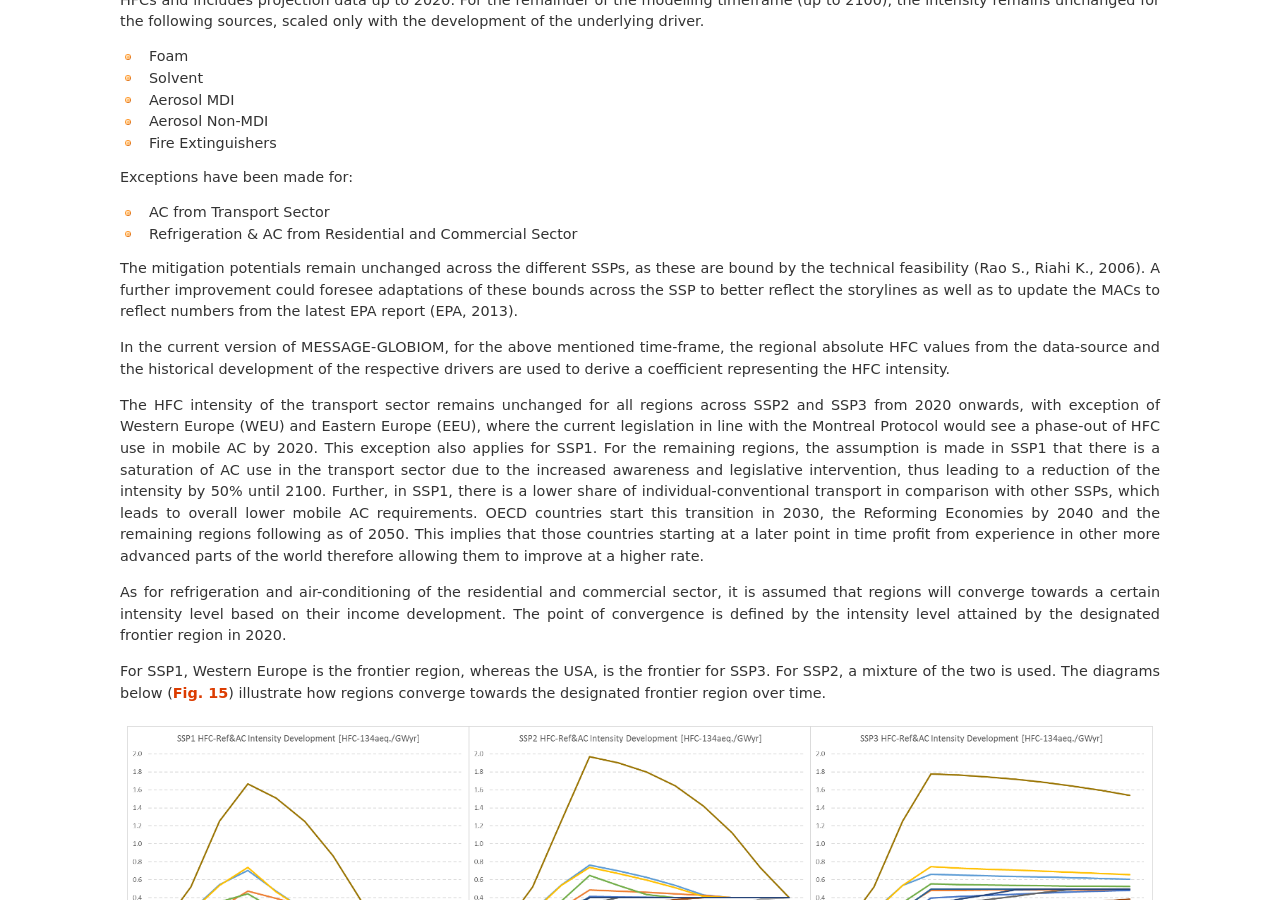
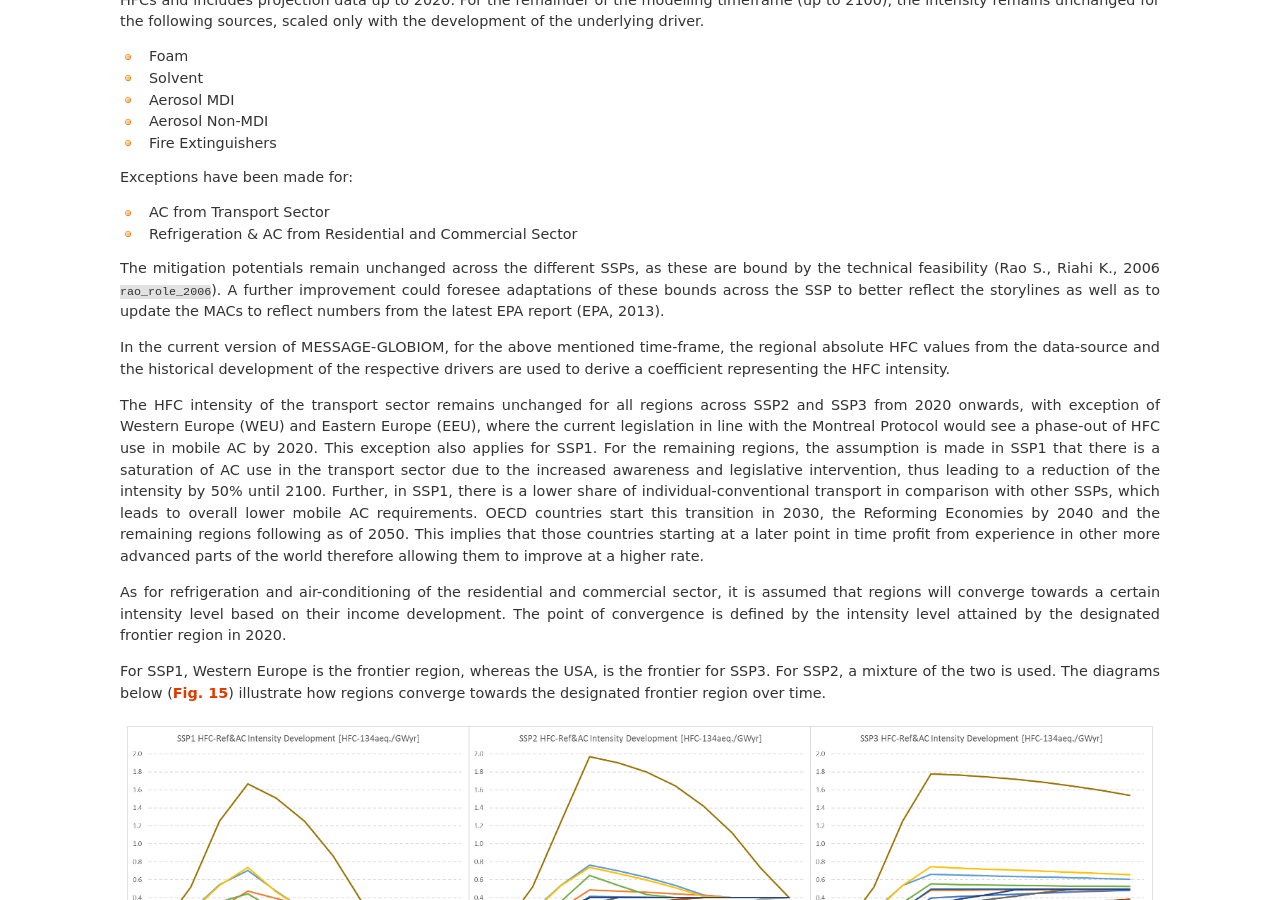
Before and after one commit to yiyi1991/message-ix-models, a Sphinx documentation site: the page built from doc/global/source/message_globiom/climate/index.rst, in a window 1280 px wide and 900 px high, scrolled down 2160 px. Built offline with Sphinx 7.4.7, drawn with Linux system fonts in a browser that asks for light colours; pages that are not in the unit, such as notebooks, are missing from menus; cross-references to code outside the pages are shown as plain code.

Commit message:
Update index.rst

```diff
--- a/doc/global/source/message_globiom/climate/index.rst
+++ b/doc/global/source/message_globiom/climate/index.rst
@@ -98,7 +98,7 @@ Exceptions have been made for:
 * AC from Transport Sector
 * Refrigeration & AC from Residential and Commercial Sector
 
-The mitigation potentials remain unchanged across the different SSPs, as these are bound by the technical feasibility (Rao S., Riahi K., 2006).  A further improvement could foresee adaptations of these bounds across the SSP to better reflect the storylines as well as to update the MACs to reflect numbers from the latest EPA report (EPA, 2013).
+The mitigation potentials remain unchanged across the different SSPs, as these are bound by the technical feasibility (Rao S., Riahi K., 2006 :cite:`rao_role_2006`).  A further improvement could foresee adaptations of these bounds across the SSP to better reflect the storylines as well as to update the MACs to reflect numbers from the latest EPA report (EPA, 2013).
 
 In the current version of MESSAGE-GLOBIOM, for the above mentioned time-frame, the regional absolute HFC values from the data-source and the historical development of the respective drivers are used to derive a coefficient representing the HFC intensity.
 
```
